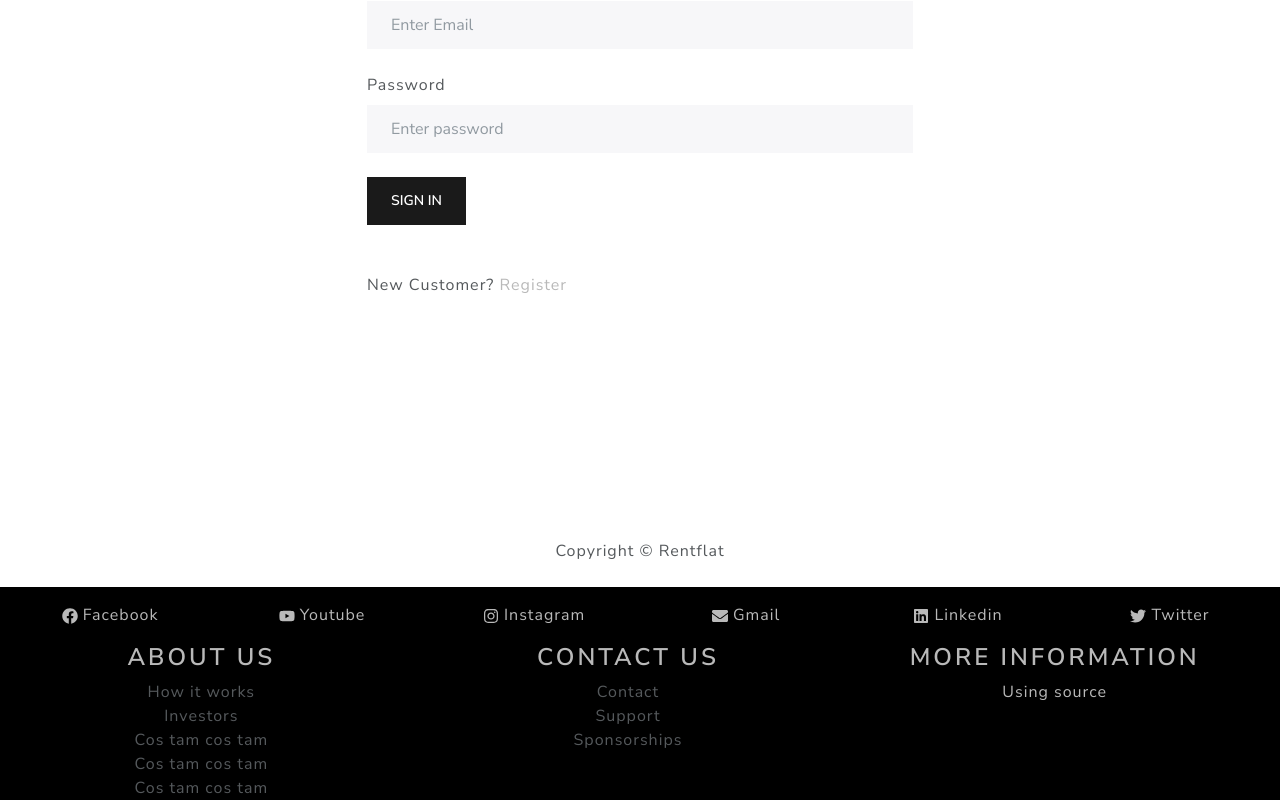
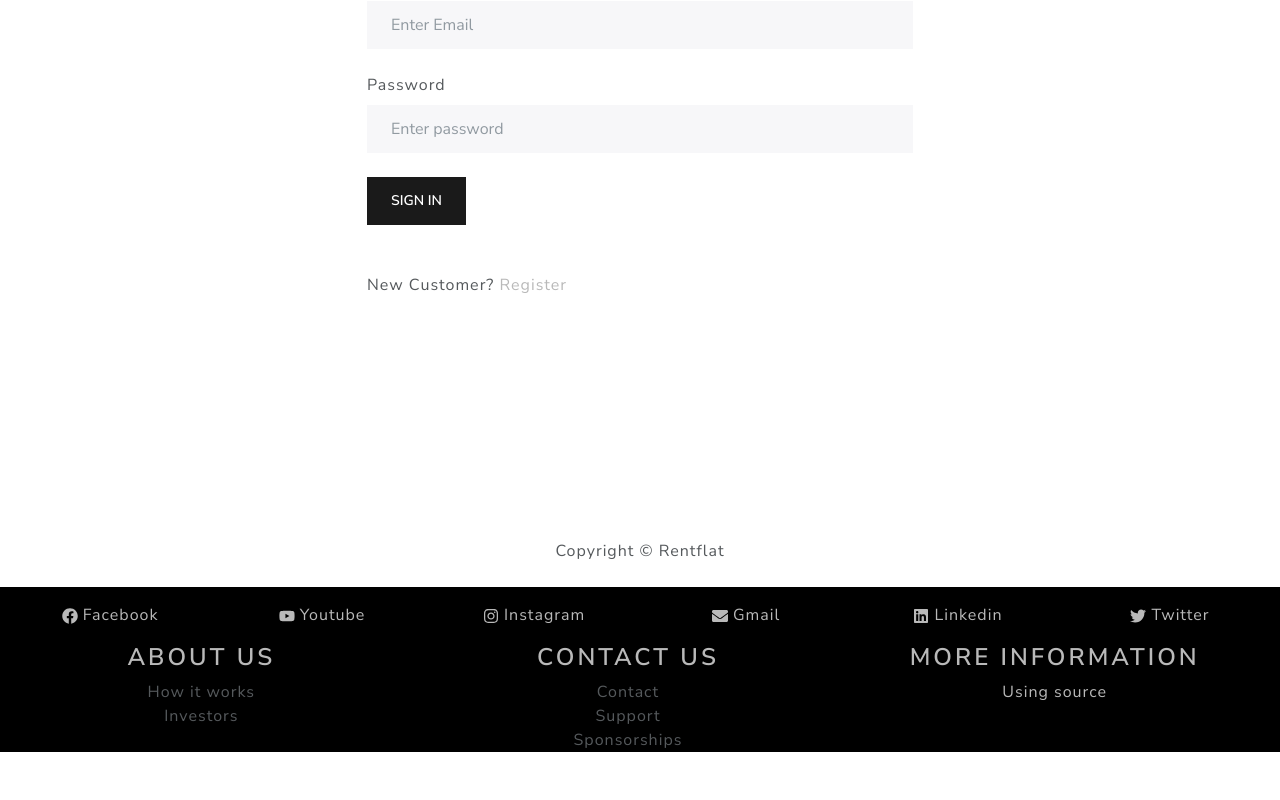
Before and after one commit to mikolajsobanski/Rentflat-frontend, a React (Create React App) app: page /login in a window 1280 px wide. Shown: the part 237-1037 px from the top of the page. After the commit the page ends 989 px from the top, so only its background shows below. Built offline with nearby package versions, Linux system fonts and the light colour scheme.

Commit message:
css fixes

```diff
--- a/src/components/Footer.js
+++ b/src/components/Footer.js
@@ -11,9 +11,6 @@ function Footer() {
                 <h3 className='header'>About us</h3>
                 <div> How it works</div>
                 <div> Investors</div>
-                <div> Cos tam cos tam</div>
-                <div> Cos tam cos tam</div>
-                <div> Cos tam cos tam</div>
               </Col>
               <Col md ={4}>
                 <h3  className='header'>Contact us</h3>
--- a/src/components/UserOffer.js
+++ b/src/components/UserOffer.js
@@ -28,7 +28,7 @@ function UserOffer({ offer }) {
 
   return (
 
-    <Card className="offerCard">
+    <Card className="offerCard-user">
         <Link to={`/offers/${offer.id}`}>
             <Card.Img className='offerImage' src={offer.mainPicture} />
         </Link>
--- a/src/css/userOffer.css
+++ b/src/css/userOffer.css
@@ -14,7 +14,7 @@
 .offerImage{
     width: 20rem;
 }
-.offerCard{
+.offerCard-user{
     width: 15rem;
     margin-top: 1rem;
 }
--- a/src/screens/OfferUpdateScreen.js
+++ b/src/screens/OfferUpdateScreen.js
@@ -72,9 +72,7 @@ function OfferUpdateScreen({location, history}) {
                 dispatch(updateOffer(offerId, city, streetAddress, postalCode, price, area, roomCount, marketType, description,
                     district, mainPicture, buildingDetails, availableFrom, availableUntil))
         }
-        console.log(offerId, city, streetAddress, postalCode, price, area, roomCount, marketType, description,
-            district, mainPicture, buildingDetails, availableFrom, availableUntil)
-        //reload('/')
+        reload('/profile')
     }
 
     return (
```
